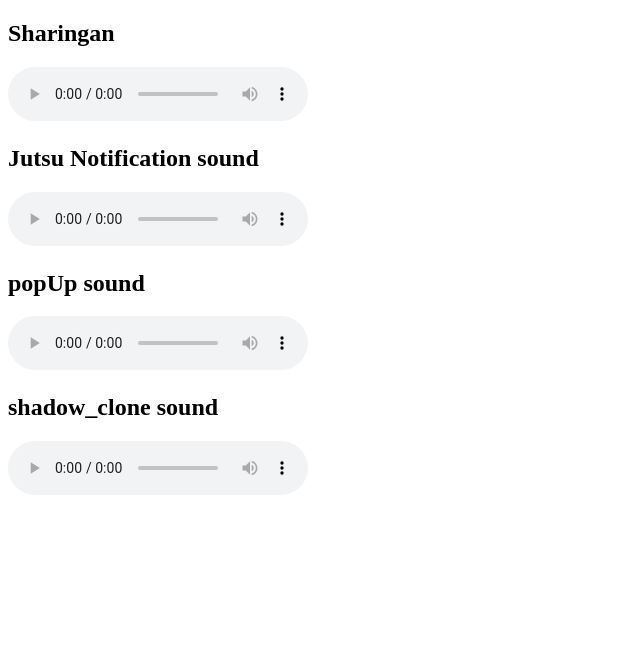
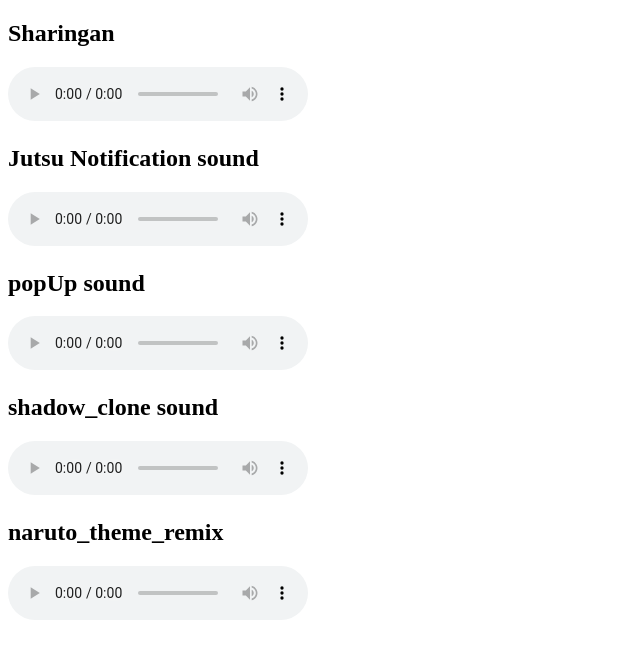
Before and after one commit to Notse/audio-files, a plain HTML site: page index.html in a window 1280 px wide. Shown: the whole page, without its empty margins (0-640 px from the left). Drawn offline with Linux system fonts and the light colour scheme.

Commit message:
adding sound

```diff
--- a/index.html
+++ b/index.html
@@ -23,5 +23,9 @@
     <audio controls autoplay>
       <source src="sounds/shadow_clone.mp3" type="audio/mpeg" />
     </audio>
+    <h2>naruto_theme_remix</h2>
+    <audio controls autoplay>
+      <source src="sounds/naruto_theme_remix.mp3" type="audio/mpeg" />
+    </audio>
   </body>
 </html>
```
Also changed, not shown: 1 other file.
